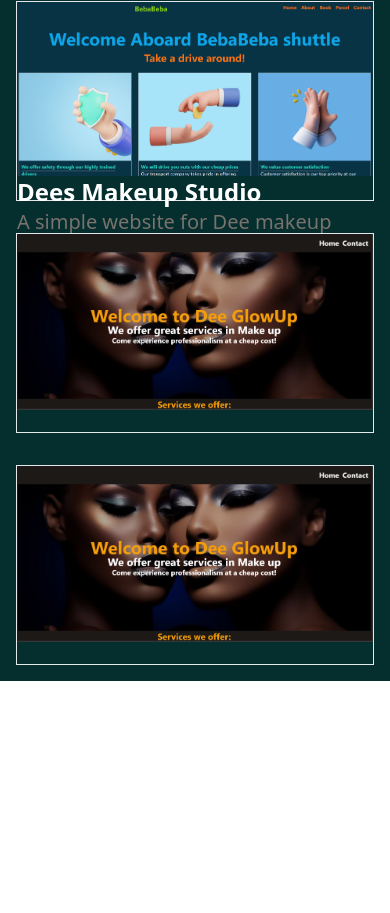
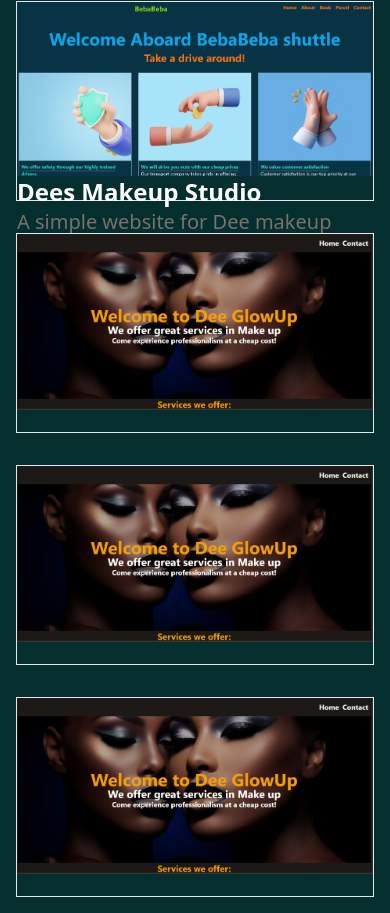
Before and after one commit to Solomon-Gachure/gachureportfolio, a React (Create React App) app: page /projects in a window 390 px wide. Shown: the part 546-1459 px from the top of the page. Before the commit the page ends 1227 px from the top, so only its background shows below. Built offline with nearby package versions, Linux system fonts and the light colour scheme.

Commit message:
slight change

```diff
--- a/src/component/projects.js
+++ b/src/component/projects.js
@@ -39,7 +39,12 @@ const Projects = () => {
      alt="" />
 <p></p>
 </div>
-
+<div className='border md:h-[400px] md:max-w-[350px] h-[200px]'>
+    <img className='w-full'
+    src={dee}
+     alt="" />
+<p></p>
+</div>
 
     </div>
 </div>
```
